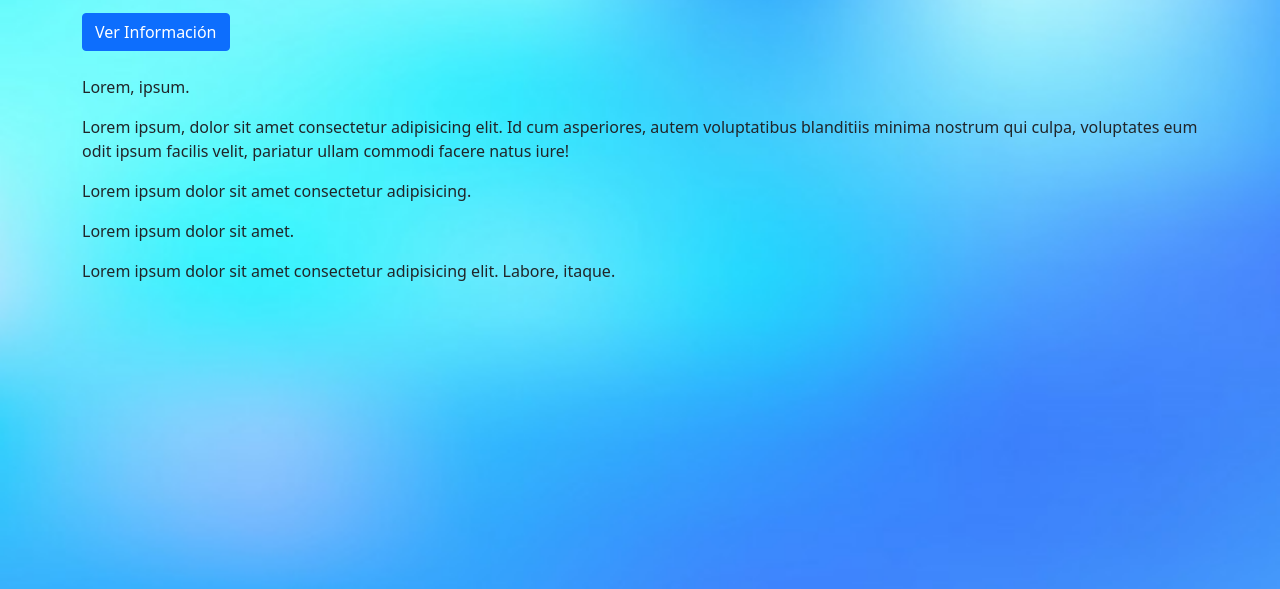
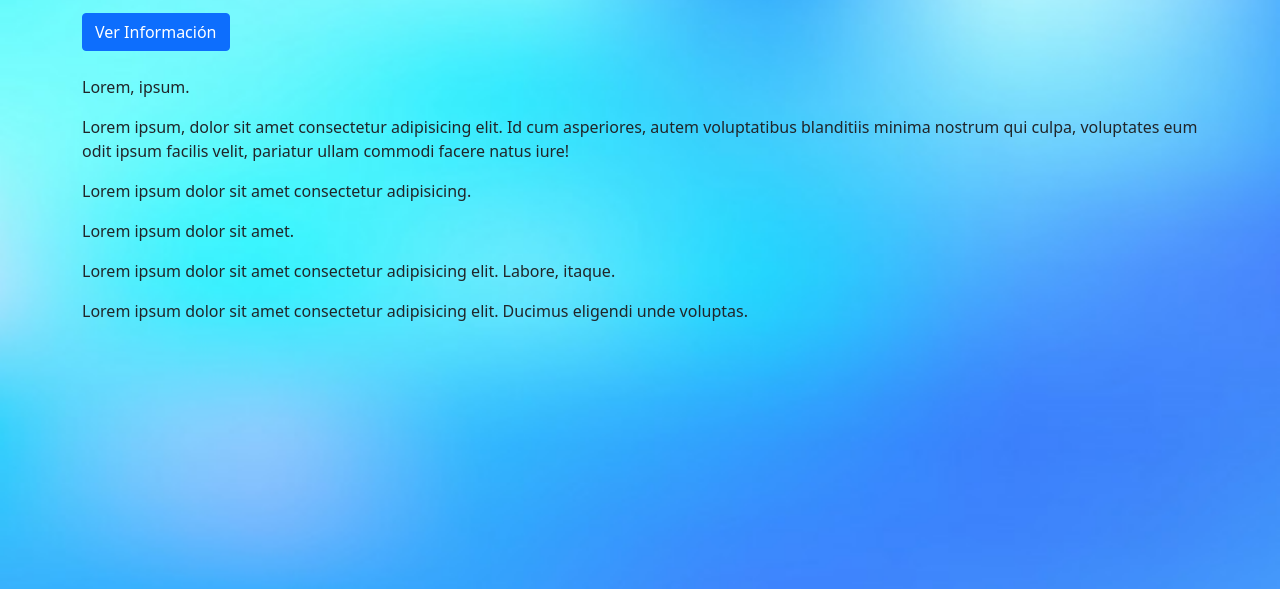
Before and after one commit to SaulArt7/PDominandoGridB5, a plain HTML site: page index.html in a window 1280 px wide. Shown: the part 211-800 px from the top of the page. Drawn offline with Linux system fonts and the light colour scheme.

Commit message:
Prueba de Commit en Rama Master

```diff
--- a/index.html
+++ b/index.html
@@ -43,6 +43,7 @@
 <p>Lorem ipsum dolor sit amet consectetur adipisicing.</p>
 <p>Lorem ipsum dolor sit amet.</p>
 <p>Lorem ipsum dolor sit amet consectetur adipisicing elit. Labore, itaque.</p>
+<p>Lorem ipsum dolor sit amet consectetur adipisicing elit. Ducimus eligendi unde voluptas.</p>
 
 
     <script src="assets/libs/bootstrap/js/bootstrap.bundle.js"></script>
```
